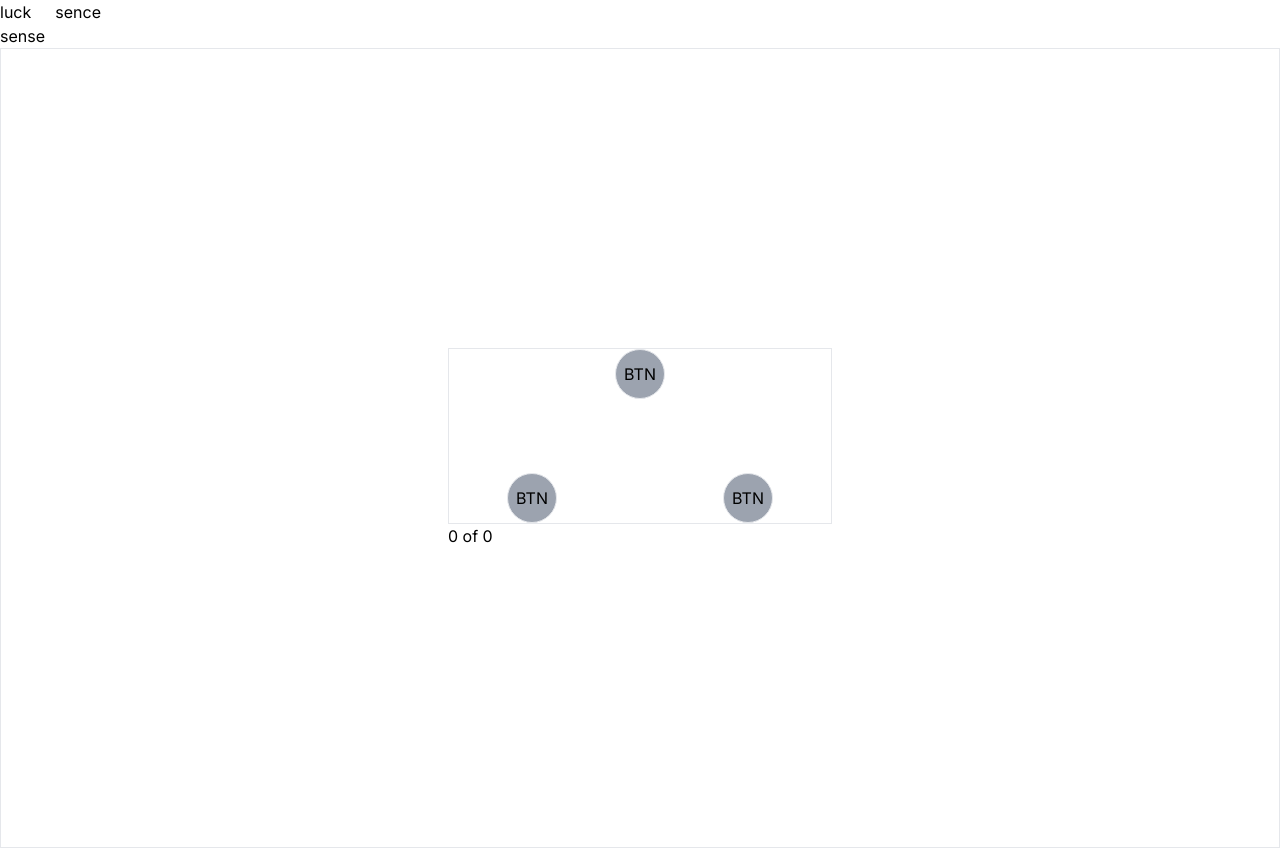
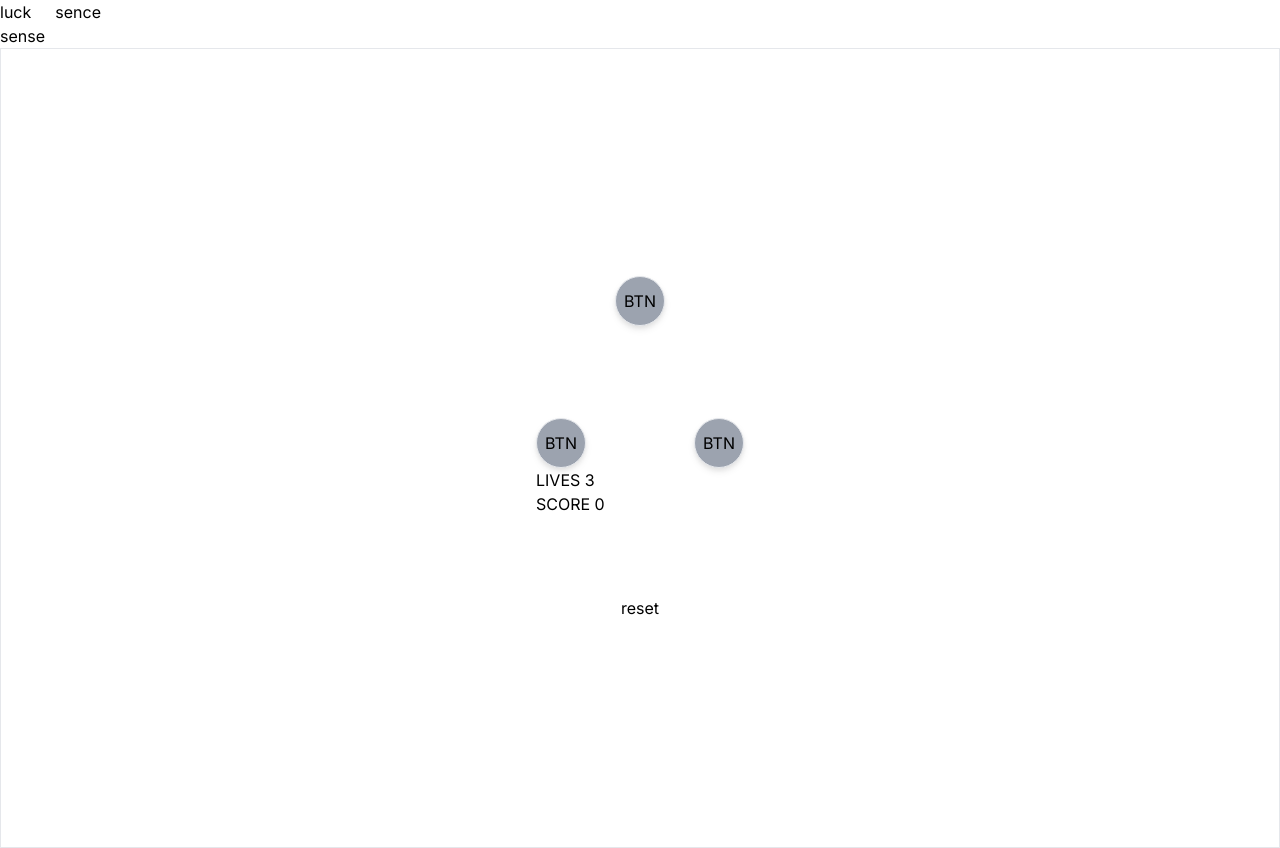
Before and after one commit to Ghassan-SkyDe/the_sixth_sense, a Next.js app: page / in a window 1280 px wide. Built offline with nearby package versions, Linux system fonts and the light colour scheme.

Commit message:
basic of game is done / needs refactore and UI

```diff
--- a/components/Game.tsx
+++ b/components/Game.tsx
@@ -7,9 +7,26 @@ type GameProps = {
   type: "luck" | "sense";
 };
 
+const LivesInit: number = 3;
+const LivesStep: number = 1;
+const AngleStep: number = 60;
+const AngleInit: number = 0;
+const ScoreInit: number = 0;
+const ScoreStep: number = 1;
+
 const Game = (props: GameProps) => {
-  const [score, setScore] = useState<number>(0);
+  const [score, setScore] = useState<number>(ScoreInit);
   const [count, setCount] = useState<number>(0);
+  const [lives, setLives] = useState<number>(LivesInit);
+  const [angle, setAngle] = useState<number>(AngleInit);
+  const [isGameOver, setIsGameOver] = useState<boolean>(false);
+
+  const handleResetGame = () => {
+    setAngle(AngleInit);
+    setLives(LivesInit);
+    setScore(ScoreInit);
+    setIsGameOver(false);
+  };
   const handleClick = (e: React.MouseEvent<HTMLButtonElement>) => {
     console.log(props.type);
 
@@ -22,35 +39,51 @@ const Game = (props: GameProps) => {
       (e.currentTarget.name === "B" && random[1] === 1) ||
       (e.currentTarget.name === "C" && random[2] === 1)
     ) {
-      setScore(score + 1);
+      setScore(score + ScoreStep);
+      setAngle(angle + AngleStep);
       //   e.currentTarget.style.color = "red";
     } else {
-      if (score > 0) setScore(score - 1);
+      setAngle(angle - 60);
+      if (lives > 1) {
+        setLives(lives - LivesStep);
+      } else {
+        setLives(0);
+        setIsGameOver(true);
+      }
     }
   };
 
   return (
-    <section className="w-screen h-screen border grid place-content-center">
-      <ul className="border h-44 w-96 flex justify-evenly">
+    <section className="w-screen h-screen border grid place-content-center ">
+      {isGameOver && <h1>Game Over</h1>}
+      <ul
+        style={{ transform: `rotate(${angle}deg)` }}
+        className={` h-[12rem] w-[13rem] flex justify-between origin-center transition-transform duration-1000 rounded-full drop-shadow-md`}
+      >
         <GameBtn
+          disabled={isGameOver}
           name="A"
           onClick={handleClick}
           className="self-end apply_btn_style"
         />
         <GameBtn
+          disabled={isGameOver}
           name="B"
           onClick={handleClick}
           className="self-start apply_btn_style"
         />
         <GameBtn
+          disabled={isGameOver}
           name="C"
           onClick={handleClick}
           className="self-end apply_btn_style"
         />
       </ul>
-      <h2>
-        {score} of {count}
-      </h2>
+      <h2>LIVES {lives}</h2>
+      <h2>SCORE {score}</h2>
+      <button className="mt-20" onClick={handleResetGame}>
+        reset
+      </button>
     </section>
   );
 };
```
